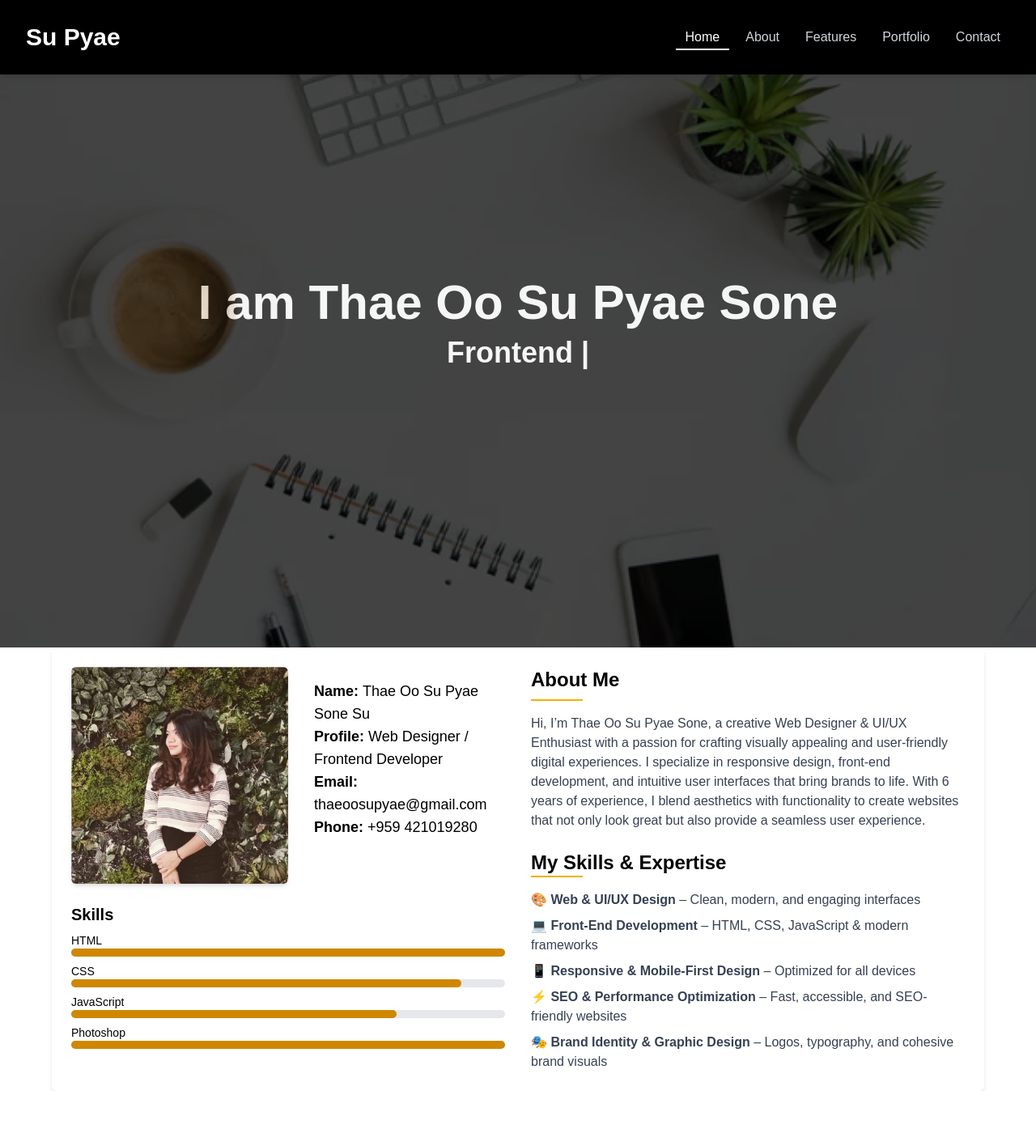
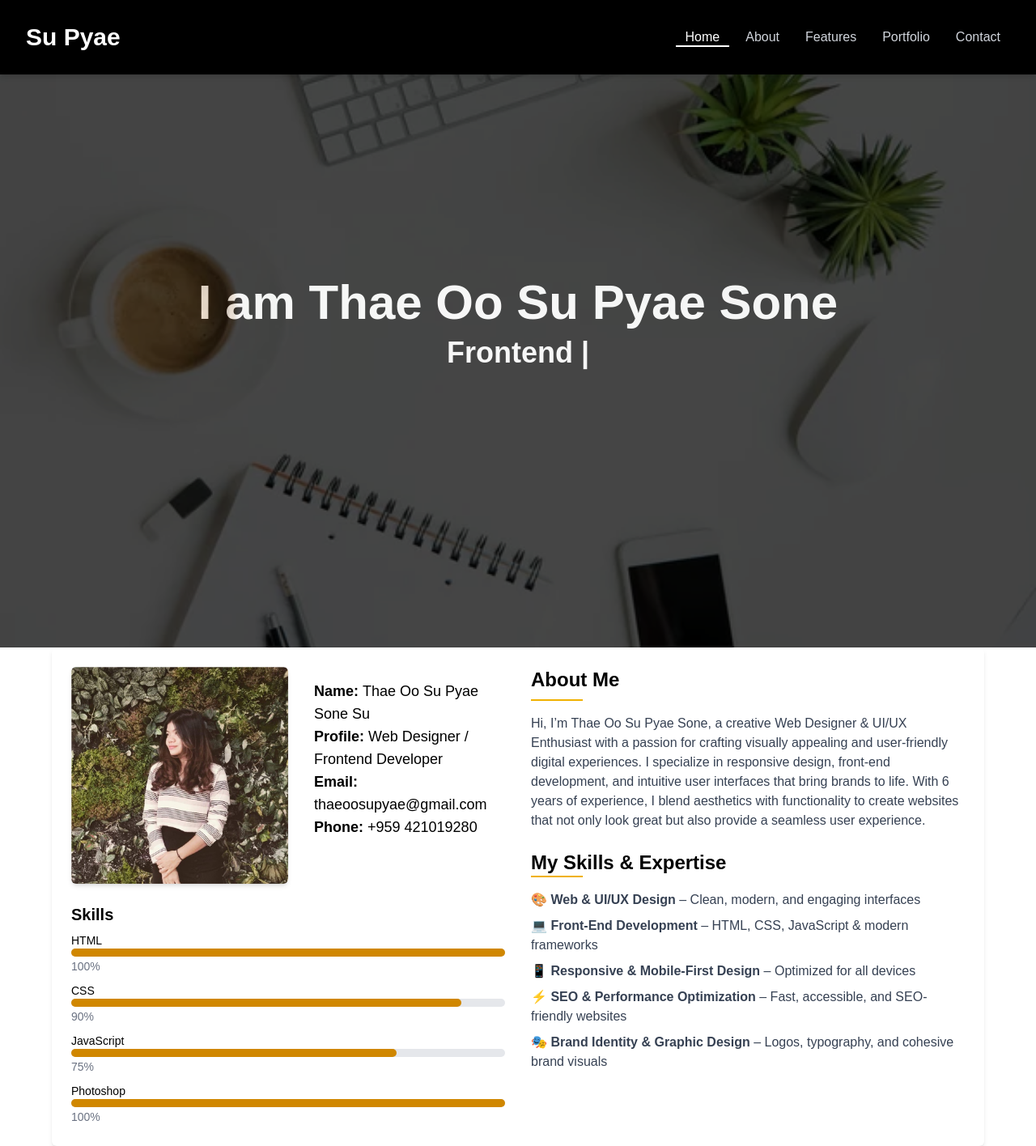
Before and after one commit to SLprogramming/better_portfolio, a React (Vite) app: page / in a window 1280 px wide. Shown: the whole page at 81% size. Before the commit the page ends 1348 px from the top, so only its background shows below. Built offline with nearby package versions, Linux system fonts and the light colour scheme.

Commit message:
add scroll animation

```diff
--- a/package.json
+++ b/package.json
@@ -11,7 +11,9 @@
   },
   "dependencies": {
     "@tailwindcss/vite": "^4.0.8",
+    "animate.css": "^4.1.1",
     "react": "^19.0.0",
+    "react-animate-on-scroll": "^2.1.9",
     "react-dom": "^19.0.0",
     "react-router-dom": "^7.2.0",
     "tailwindcss": "^4.0.8"
--- a/src/App.jsx
+++ b/src/App.jsx
@@ -7,6 +7,7 @@ import {
 import HomeScreen from "./pages/HomeScreen";
 import Project from "./pages/Project";
 import Navbar from "./components/Navbar";
+import "animate.css/animate.compat.css"
 
 const router = createBrowserRouter([
   { path: "/", element: <HomeScreen /> },
--- a/src/components/Navbar.jsx
+++ b/src/components/Navbar.jsx
@@ -16,7 +16,8 @@ const Navbar = () => {
           <ul className=" space-x-2 text-md custom-ul">
             {navItems.map((item) => (
               <li key={item} className="relative group">
-                <button
+                <a
+                href={`#${item}`}
                   onClick={() => setActive(item)}
                   className={`relative px-3 py-1 transition-all ${
                     active === item ? "text-white" : "text-gray-300"
@@ -28,7 +29,7 @@ const Navbar = () => {
                       active === item ? "scale-x-100" : ""
                     }`}
                   ></span>
-                </button>
+                </a>
               </li>
             ))}
           </ul>
@@ -60,7 +61,8 @@ const Navbar = () => {
             <ul className="space-y-4 backdrop-blur-sm bg-black/20 p-5  w-full h-full  ">
               {navItems.map((item) => (
                 <li key={item}>
-                  <button
+                  <a
+                  href={`#${item}`}
                     onClick={() => {
                       setActive(item);
                       setIsOpen(false);
@@ -70,7 +72,7 @@ const Navbar = () => {
                     }`}
                   >
                     {item}
-                  </button>
+                  </a>
                 </li>
               ))}
             </ul>
--- a/src/components/Profile.jsx
+++ b/src/components/Profile.jsx
@@ -3,7 +3,7 @@ import SuPyae from "../assets/img/supyae_1.jpg";
 
 const Profile = () => {
   return (
-    <div className="max-w-6xl mx-auto p-6 bg-white shadow-md rounded-md flex flex-col md:flex-row gap-8">
+    <div id="About" className="max-w-6xl mx-auto p-6 bg-white shadow-md rounded-md flex flex-col md:flex-row gap-8">
       {/* Left Section - Profile & Skills */}
       <div className="w-full md:w-1/2">
       <div className="w-full flex flex-col lg:flex-row gap-4">
@@ -39,6 +39,7 @@ const Profile = () => {
                   style={{ width: skill.level }}
                 ></div>
               </div>
+              <span className="text-sm text-gray-500">{skill.level}</span>
             </div>
           ))}
         </div>
--- a/src/index.css
+++ b/src/index.css
@@ -2,6 +2,9 @@
 @import url('https://fonts.googleapis.com/css2?family=Poppins:ital,wght@0,100;0,200;0,300;0,400;0,500;0,600;0,700;0,800;0,900;1,100;1,200;1,300;1,400;1,500;1,600;1,700;1,800;1,900&family=Roboto:wght@500&display=swap');
 *{
   font-family: 'Poppins', sans-serif;
+}
+html {
+  scroll-behavior: smooth;
 }
 .custom-ul{
  display: none;
--- a/src/pages/HomeScreen.jsx
+++ b/src/pages/HomeScreen.jsx
@@ -1,6 +1,7 @@
 import React, { useEffect, useState } from 'react'
 import computer from '../assets/img/computer.jpg'
 import Profile from '../components/Profile';
+import ScrollAnimation from 'react-animate-on-scroll';
 const HomeScreen = () => {
      // Typing Animation Texts
      const roles = ["Web Designer", "Frontend Developer"];
@@ -27,18 +28,28 @@ const HomeScreen = () => {
          return () => clearTimeout(timeout);
      }, [charIndex, isDeleting, index, roles]);
   return (
-    <div className='bg-cyan-400  absolute w-full h-full ' style={{ backgroundImage: `url(${computer})`, backgroundSize: 'cover', backgroundPosition: 'center' }}>
+    <div id='Home' className='bg-cyan-400  absolute w-full h-full ' style={{ backgroundImage: `url(${computer})`, backgroundSize: 'cover', backgroundPosition: 'center' }}>
         <div className='bg-black  opacity-70 w-full h-full flex justify-center items-center'>
             <div className='opacity-100 text-white'>
+                {/* Typing Animation */}
+                <ScrollAnimation  animateIn=" fadeInUp"
+            duration={1}
+            animateOnce={true}  >
                 <h1 className='text-4xl md:text-6xl font-bold text-center'>I am Thae Oo Su Pyae Sone</h1>
-                {/* Typing Animation */}
+
                 <div className="text-2xl md:text-4xl mt-3 text-center font-semibold text-white-400  ">
                     <span className="text-white">{text}</span>
                     <span className="animate-blink">|</span>
                 </div>
+            </ScrollAnimation>
             </div>
         </div>
+        <ScrollAnimation  animateIn=" fadeInUp"
+            duration={.5}
+            animateOnce={true}  >
+
         <Profile/>
+        </ScrollAnimation>
     </div>
   )
 }
```
Also changed, not shown: 1 other file (tests, documents, lock files or other folders).
